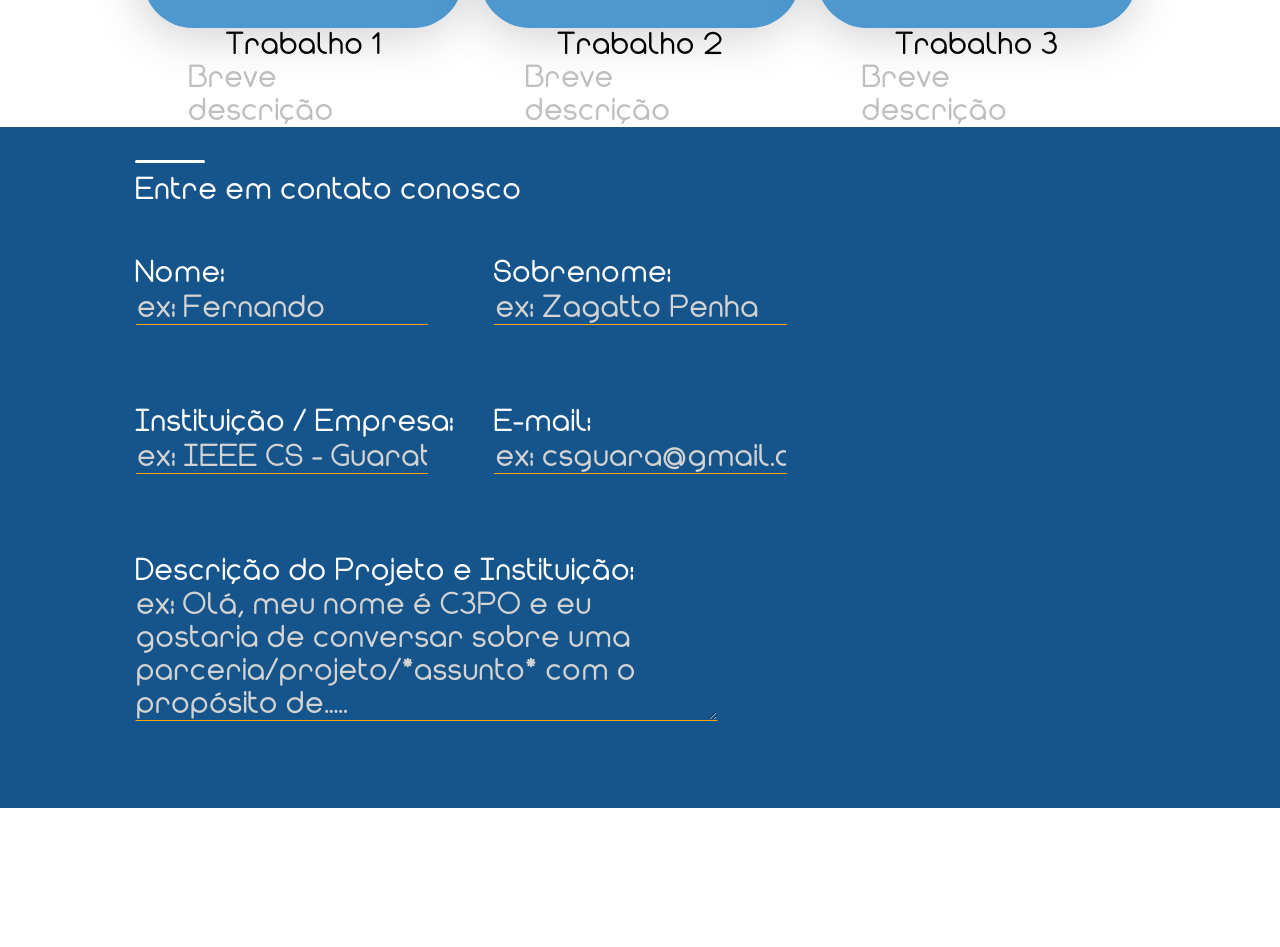
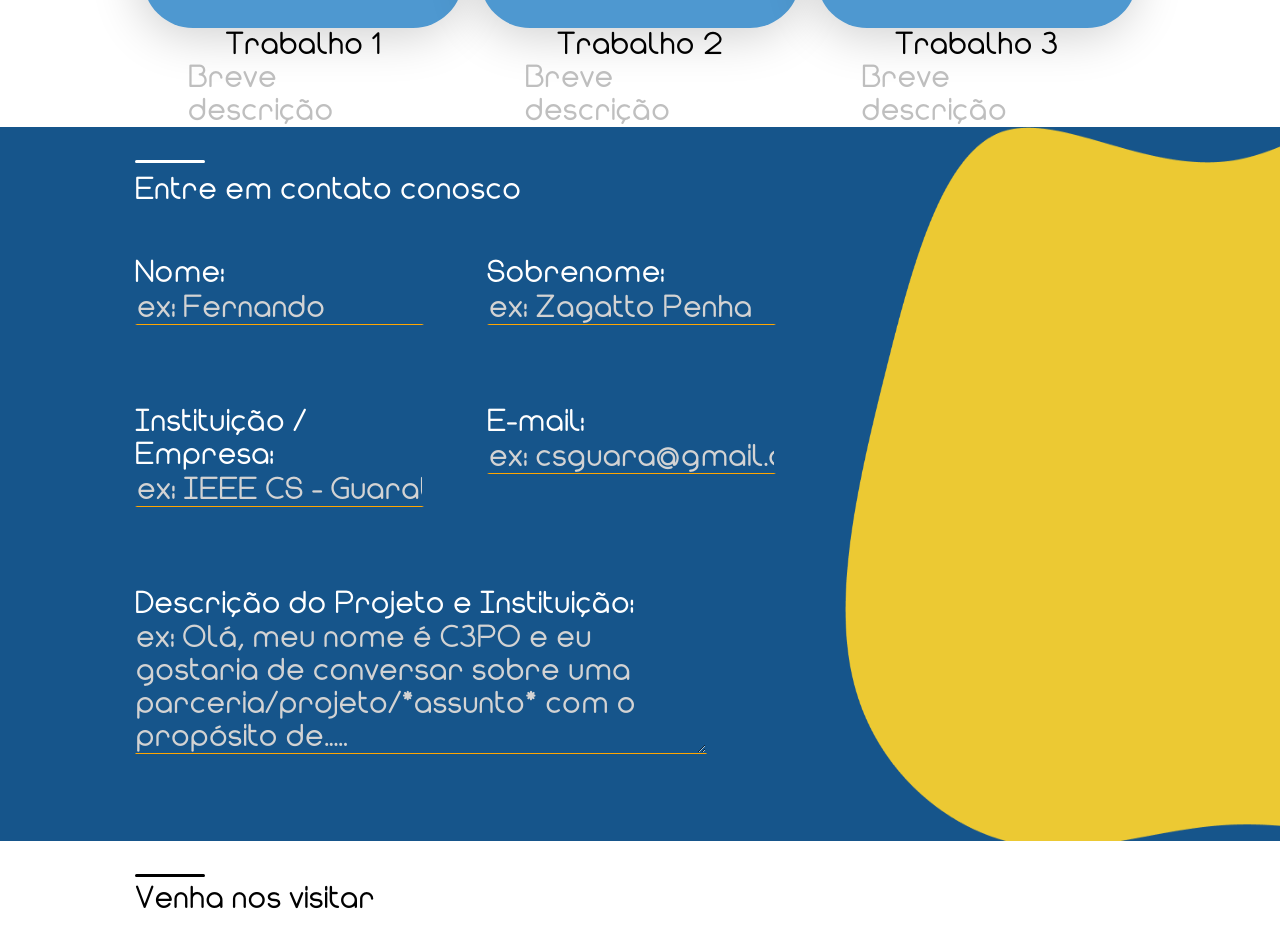
Before and after one commit to lcrossi/siteCS, a Vue app in the folder frontend/: page / in a window 1280 px wide. Shown: the part 2880-3827 px from the top of the page. Before the commit the page ends 3688 px from the top, so only its background shows below. Built offline with nearby package versions, Linux system fonts and the light colour scheme.

Commit message:
FaleConosco - entre em contato v0 feita

```diff
--- a/frontend/src/pages/FaleConosco.vue
+++ b/frontend/src/pages/FaleConosco.vue
@@ -4,13 +4,13 @@
             <title>Fale Conosco</title>
         </head>
         <body>
-            <section>
+            <section style="display: flex;">
                 <div class="container_sobre">
                     <div class="sobre_sec1">
                     <br/>
                         <div class="linha_sec1"></div>
                         <div class="sobre_sec1_titulo">Entre em contato conosco</div>
-                        <div style="width: 70vw; display: grid; grid-template-columns: 40% 40%;">
+                        <div style="width: 55vw; display: grid; grid-template-columns: 50% 50%;">
                         <div class="FaleConoscoComponent">
                             <p>Nome:</p>
                             <input id="FaleConoscoNome" type="text" placeholder="ex: Fernando"/>
@@ -34,12 +34,22 @@
                     </div>
                     </div>
                 </div>
+                <div>
+                    <img class="intersectionImg" src="../assets/FaleConosco_assets/Intersect (forma amarela).png">
+                </div>
             </section>
 
             <section>
-            </section>
+
+                <div class = "container_proj">
+                <br>
+                <div class = "linha_proj"></div>
+                <div class = "titulo_proj">Venha nos visitar</div>
+                <br>
 
 
+                </div>
+            </section>
         </body>
     </div>
 </template>
@@ -73,4 +83,10 @@ export default {
         padding-bottom: 10vh;
     }
 
+    .intersectionImg {
+        height: 100%;
+        width: 100%;
+        background-color: #16558B;
+    }
+
 </style>
--- a/frontend/src/pages/teste.html
+++ b/frontend/src/pages/teste.html
@@ -11,7 +11,7 @@
 
 <body style="background-color: #16558B;">
 
-    <section style="margin-bottom: 10vh;">
+    <section style="margin-bottom: 10vh; display: flex;">
         <div>Entre em contato conosco</div>
         <div style="width: 60vw; display: grid; grid-template-columns: 40% 40%;">
             <div class="FaleConoscoComponent">
@@ -34,8 +34,8 @@
                 <p>Descrição do Projeto e Instituição:</p>
                 <input id="FaleConoscoEmail" type="text" placeholder="ex: IEEE CS - Guaratinguetá"/>
             </div>
-            <textarea rows="3"> </textarea>
         </div>
+        <img class="intersectionImg" src="../assets/FaleConosco_assets/Intersect (forma amarela).png">
     </section>
 
 </body>
@@ -60,5 +60,9 @@
     .FaleConoscoComponent {
         width: 90%;
     }
+
+    .intersectionImg {
+        height: 75vh;
+    }
 </style>
 </html>
```
